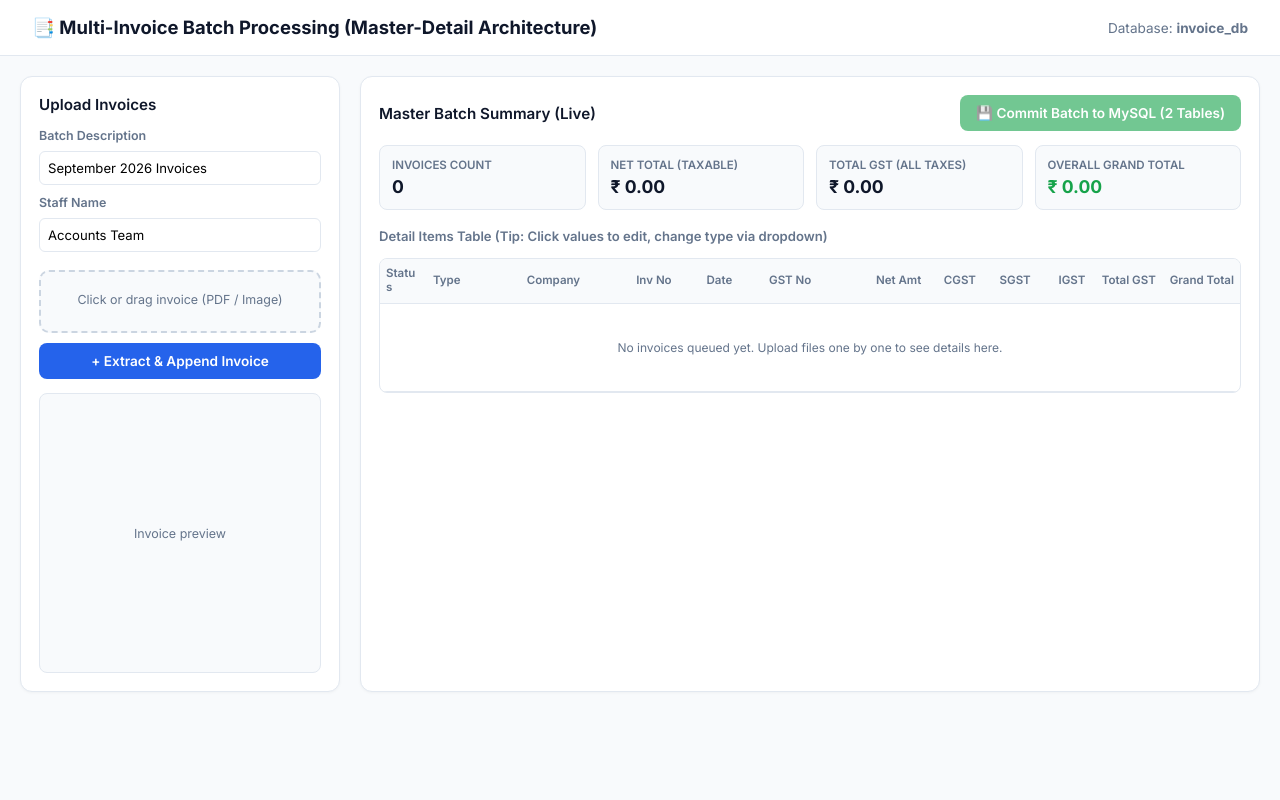
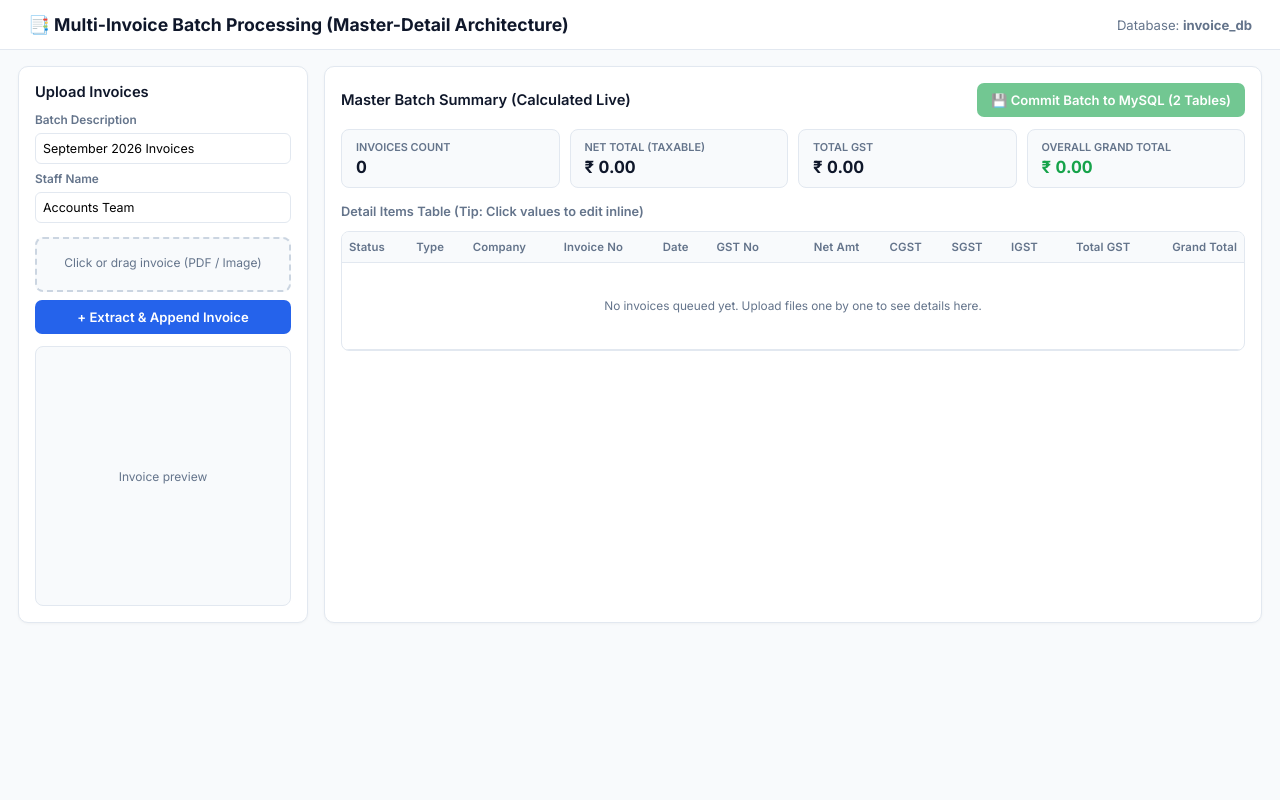
Before and after one commit to Brindha36/OCR, a Flask app: page / in a window 1280 px wide. Run offline with Flask 3, Linux system fonts and the light colour scheme; data that the repository does not hold is empty.

Commit message:
index.html

```diff
--- a/templates/index.html
+++ b/templates/index.html
@@ -26,49 +26,46 @@
 
         * { box-sizing: border-box; margin: 0; padding: 0; font-family: 'Inter', sans-serif; }
 
-        /* Prevent page-wide horizontal scroll */
         html, body {
             background-color: var(--background);
             color: var(--text-main);
             min-height: 100vh;
-            overflow-x: hidden;
             width: 100%;
         }
 
         header {
             background-color: var(--surface);
             border-bottom: 1px solid var(--border);
-            padding: 16px 32px;
+            padding: 14px 28px;
             display: flex;
             align-items: center;
             justify-content: space-between;
         }
-        .brand { font-size: 1.15rem; font-weight: 700; display: flex; align-items: center; gap: 8px; }
+        .brand { font-size: 1.1rem; font-weight: 700; display: flex; align-items: center; gap: 8px; }
 
         .workspace {
             width: 100%;
-            max-width: 100%;
-            margin: 20px auto;
-            padding: 0 20px;
+            margin: 16px auto;
+            padding: 0 18px;
             display: grid;
-            grid-template-columns: 320px minmax(0, 1fr);
-            gap: 20px;
+            grid-template-columns: 290px minmax(0, 1fr);
+            gap: 16px;
         }
 
         .panel {
             background: var(--surface);
             border: 1px solid var(--border);
-            border-radius: 12px;
-            padding: 18px;
+            border-radius: 10px;
+            padding: 16px;
             display: flex;
             flex-direction: column;
-            gap: 14px;
+            gap: 12px;
             box-shadow: 0 1px 3px rgba(0, 0, 0, 0.04);
-            min-width: 0; /* Prevents CSS grid blowout */
+            min-width: 0;
         }
 
         .panel-title {
-            font-size: 0.95rem;
+            font-size: 0.92rem;
             font-weight: 600;
             display: flex;
             align-items: center;
@@ -77,8 +74,8 @@
 
         .dropzone {
             border: 2px dashed #cbd5e1;
-            border-radius: 10px;
-            padding: 20px;
+            border-radius: 8px;
+            padding: 16px;
             text-align: center;
             background: #f8fafc;
             cursor: pointer;
@@ -97,11 +94,11 @@
         .btn-action {
             background-color: var(--primary);
             color: #fff;
-            padding: 10px 16px;
-            border-radius: 8px;
+            padding: 9px 14px;
+            border-radius: 7px;
             border: none;
             font-weight: 600;
-            font-size: 0.85rem;
+            font-size: 0.82rem;
             cursor: pointer;
             display: inline-flex;
             align-items: center;
@@ -113,7 +110,7 @@
         .btn-success:hover { background-color: #15803d; }
 
         .preview-container {
-            height: 280px;
+            height: 260px;
             border: 1px solid var(--border);
             border-radius: 8px;
             background: #f8fafc;
@@ -128,34 +125,34 @@
         .summary-cards {
             display: grid;
             grid-template-columns: repeat(4, 1fr);
-            gap: 12px;
+            gap: 10px;
         }
         .card-stat {
             background: #f8fafc;
             border: 1px solid var(--border);
-            padding: 12px;
+            padding: 10px 14px;
             border-radius: 8px;
         }
-        .card-stat-label { font-size: 0.72rem; font-weight: 600; color: var(--text-muted); text-transform: uppercase; }
-        .card-stat-val { font-size: 1.1rem; font-weight: 700; color: var(--text-main); margin-top: 4px; }
+        .card-stat-label { font-size: 0.68rem; font-weight: 600; color: var(--text-muted); text-transform: uppercase; }
+        .card-stat-val { font-size: 1.05rem; font-weight: 700; color: var(--text-main); margin-top: 3px; font-variant-numeric: tabular-nums; }
         .card-stat-val.highlight { color: var(--success); }
 
-        /* Strict vertical-only scroll container */
+        /* Vertical-only scroll container */
         .table-wrapper {
-            overflow-x: hidden;
             overflow-y: auto;
+            overflow-x: auto;
             border: 1px solid var(--border);
             border-radius: 8px;
             max-height: 520px;
             width: 100%;
         }
 
-        /* Fixed table layout prevents pushing horizontally */
+        /* Enforce strictly single line across all cells */
         table {
             width: 100%;
             border-collapse: collapse;
-            font-size: 0.75rem;
-            table-layout: fixed;
+            font-size: 0.74rem;
+            font-variant-numeric: tabular-nums;
         }
 
         thead {
@@ -167,34 +164,31 @@
         }
 
         th, td {
-            padding: 8px 6px;
+            padding: 8px 7px;
             border-bottom: 1px solid var(--border);
             text-align: left;
-            word-wrap: break-word;
-            overflow-wrap: break-word;
-            white-space: normal; /* Permits wrapping into multi-line cells */
+            white-space: nowrap !important; /* Strictly prevents two lines */
             vertical-align: middle;
         }
 
         th {
             font-weight: 600;
             color: var(--text-muted);
-            font-size: 0.72rem;
-            line-height: 1.2;
+            font-size: 0.71rem;
+            letter-spacing: 0.01em;
         }
 
-        /* Right-align numbers for neat accounting layouts */
         .num-cell {
             text-align: right;
         }
 
         .editable-cell {
-            padding: 4px 4px;
+            padding: 3px 5px;
             border-radius: 4px;
             outline: none;
             border: 1px dashed transparent;
-            display: block;
-            min-height: 18px;
+            display: inline-block;
+            white-space: nowrap !important; /* Strictly prevents two lines */
         }
         .editable-cell:hover {
             border-color: #94a3b8;
@@ -206,16 +200,16 @@
             box-shadow: 0 0 0 2px rgba(37, 99, 235, 0.15);
         }
 
-        /* Compact type selector */
+        /* Compact, single-line Type selector */
         .type-select {
-            width: 100%;
-            padding: 4px 2px;
+            padding: 3px 6px;
             border-radius: 5px;
             font-size: 0.7rem;
             font-weight: 600;
             border: 1px solid var(--border);
             outline: none;
             cursor: pointer;
+            white-space: nowrap;
         }
         .type-select.type-computer {
             background-color: #eff6ff;
@@ -228,15 +222,15 @@
             border-color: #fde68a;
         }
 
-        .badge-pending { background: var(--warning-bg); color: var(--warning-text); padding: 3px 5px; border-radius: 4px; font-weight: 600; font-size: 0.7rem; display: inline-block; }
-        .badge-saved { background: #ecfdf5; color: #047857; padding: 3px 5px; border-radius: 4px; font-weight: 600; font-size: 0.7rem; display: inline-block; }
+        .badge-pending { background: var(--warning-bg); color: var(--warning-text); padding: 2px 6px; border-radius: 4px; font-weight: 600; font-size: 0.68rem; }
+        .badge-saved { background: #ecfdf5; color: #047857; padding: 2px 6px; border-radius: 4px; font-weight: 600; font-size: 0.68rem; }
     </style>
 </head>
 <body>
 
 <header>
     <div class="brand">📑 Multi-Invoice Batch Processing (Master-Detail Architecture)</div>
-    <div style="font-size: 0.85rem; color: var(--text-muted);">Database: <b>invoice_db</b></div>
+    <div style="font-size: 0.82rem; color: var(--text-muted);">Database: <b>invoice_db</b></div>
 </header>
 
 <main class="workspace">
@@ -244,34 +238,34 @@
     <section class="panel">
         <div class="panel-title">Upload Invoices</div>
 
-        <div style="display: flex; flex-direction: column; gap: 8px;">
-            <label style="font-size: 0.78rem; font-weight: 600; color: var(--text-muted);">Batch Description</label>
-            <input type="text" id="batchNameInput" value="September 2026 Invoices" style="padding: 8px; border: 1px solid var(--border); border-radius: 6px; font-size: 0.82rem;">
+        <div style="display: flex; flex-direction: column; gap: 6px;">
+            <label style="font-size: 0.74rem; font-weight: 600; color: var(--text-muted);">Batch Description</label>
+            <input type="text" id="batchNameInput" value="September 2026 Invoices" style="padding: 7px; border: 1px solid var(--border); border-radius: 6px; font-size: 0.78rem;">
 
-            <label style="font-size: 0.78rem; font-weight: 600; color: var(--text-muted); margin-top: 2px;">Staff Name</label>
-            <input type="text" id="staffNameInput" value="Accounts Team" style="padding: 8px; border: 1px solid var(--border); border-radius: 6px; font-size: 0.82rem;">
+            <label style="font-size: 0.74rem; font-weight: 600; color: var(--text-muted); margin-top: 2px;">Staff Name</label>
+            <input type="text" id="staffNameInput" value="Accounts Team" style="padding: 7px; border: 1px solid var(--border); border-radius: 6px; font-size: 0.78rem;">
         </div>
 
-        <form id="uploadForm" style="margin-top: 4px;">
+        <form id="uploadForm" style="margin-top: 2px;">
             <div class="dropzone">
                 <input type="file" id="invoiceInput" accept=".pdf,image/*" required>
-                <div style="font-size: 0.78rem; color: var(--text-muted);">Click or drag invoice (PDF / Image)</div>
-                <div id="fileChosenText" style="font-size: 0.72rem; color: var(--primary); font-weight: 600; margin-top: 4px;"></div>
+                <div style="font-size: 0.75rem; color: var(--text-muted);">Click or drag invoice (PDF / Image)</div>
+                <div id="fileChosenText" style="font-size: 0.7rem; color: var(--primary); font-weight: 600; margin-top: 4px;"></div>
             </div>
-            <button type="submit" id="addBtn" class="btn-action" style="width: 100%; margin-top: 10px; justify-content: center;">
+            <button type="submit" id="addBtn" class="btn-action" style="width: 100%; margin-top: 8px; justify-content: center;">
                 <span id="btnText">+ Extract & Append Invoice</span>
             </button>
         </form>
 
         <div class="preview-container" id="previewWrapper">
-            <div style="color: var(--text-muted); font-size: 0.78rem;">Invoice preview</div>
+            <div style="color: var(--text-muted); font-size: 0.75rem;">Invoice preview</div>
         </div>
     </section>
 
     <!-- Right: Master Summary & Detail Table -->
     <section class="panel">
         <div class="panel-title">
-            <span>Master Batch Summary (Live)</span>
+            <span>Master Batch Summary (Calculated Live)</span>
             <button class="btn-action btn-success" id="saveBatchBtn" disabled>
                 💾 Commit Batch to MySQL (2 Tables)
             </button>
@@ -288,7 +282,7 @@
                 <div class="card-stat-val" id="statNet">₹ 0.00</div>
             </div>
             <div class="card-stat">
-                <div class="card-stat-label">Total GST (All Taxes)</div>
+                <div class="card-stat-label">Total GST</div>
                 <div class="card-stat-val" id="statGst">₹ 0.00</div>
             </div>
             <div class="card-stat">
@@ -299,25 +293,25 @@
 
         <!-- Detail Table -->
         <div class="panel-title" style="margin-top: 4px;">
-            <span style="font-size: 0.82rem; color: var(--text-muted);">Detail Items Table (Tip: Click values to edit, change type via dropdown)</span>
+            <span style="font-size: 0.8rem; color: var(--text-muted);">Detail Items Table (Tip: Click values to edit inline)</span>
         </div>
 
         <div class="table-wrapper">
             <table>
                 <thead>
                     <tr>
-                        <th style="width: 6%;">Status</th>
-                        <th style="width: 12%;">Type</th>
-                        <th style="width: 14%;">Company</th>
-                        <th style="width: 9%;">Inv No</th>
-                        <th style="width: 8%;">Date</th>
-                        <th style="width: 12%;">GST No</th>
-                        <th style="width: 9%;" class="num-cell">Net Amt</th>
-                        <th style="width: 7%;" class="num-cell">CGST</th>
-                        <th style="width: 7%;" class="num-cell">SGST</th>
-                        <th style="width: 7%;" class="num-cell">IGST</th>
-                        <th style="width: 9%;" class="num-cell">Total GST</th>
-                        <th style="width: 10%;" class="num-cell">Grand Total</th>
+                        <th>Status</th>
+                        <th>Type</th>
+                        <th>Company</th>
+                        <th>Invoice No</th>
+                        <th>Date</th>
+                        <th>GST No</th>
+                        <th class="num-cell">Net Amt</th>
+                        <th class="num-cell">CGST</th>
+                        <th class="num-cell">SGST</th>
+                        <th class="num-cell">IGST</th>
+                        <th class="num-cell">Total GST</th>
+                        <th class="num-cell">Grand Total</th>
                     </tr>
                 </thead>
                 <tbody id="detailTableBody">
@@ -451,7 +445,7 @@
                 `;
                 detailTableBody.appendChild(tr);
 
-                // Handle Invoice Type change
+                // Handle Invoice Type toggle
                 const typeDropdown = tr.querySelector('.type-select');
                 typeDropdown.addEventListener('change', function() {
                     const idx = parseInt(this.getAttribute('data-index'));
@@ -463,7 +457,7 @@
                     }
                 });
 
-                // Handle manual inline corrections
+                // Inline edits listener
                 tr.querySelectorAll('.editable-cell').forEach(cell => {
                     cell.addEventListener('blur', function() {
                         const idx = parseInt(this.getAttribute('data-index'));
```
